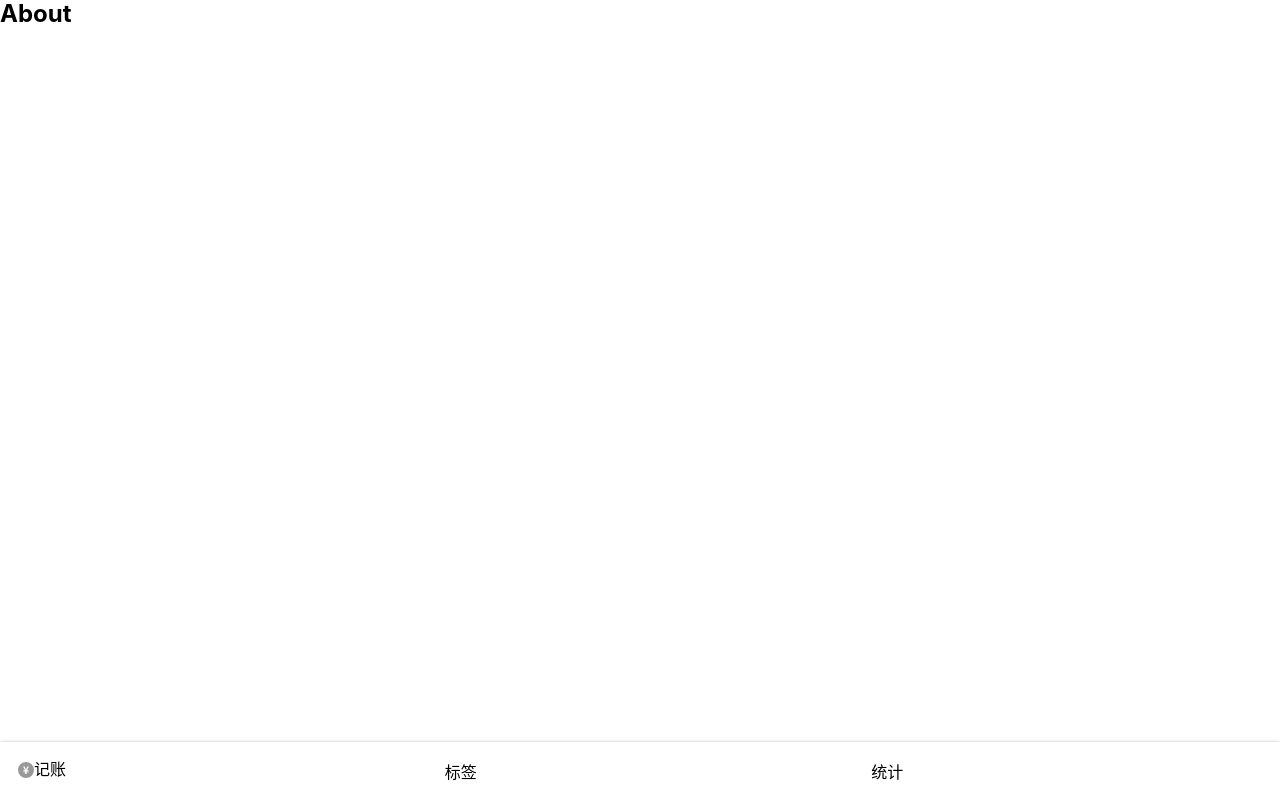
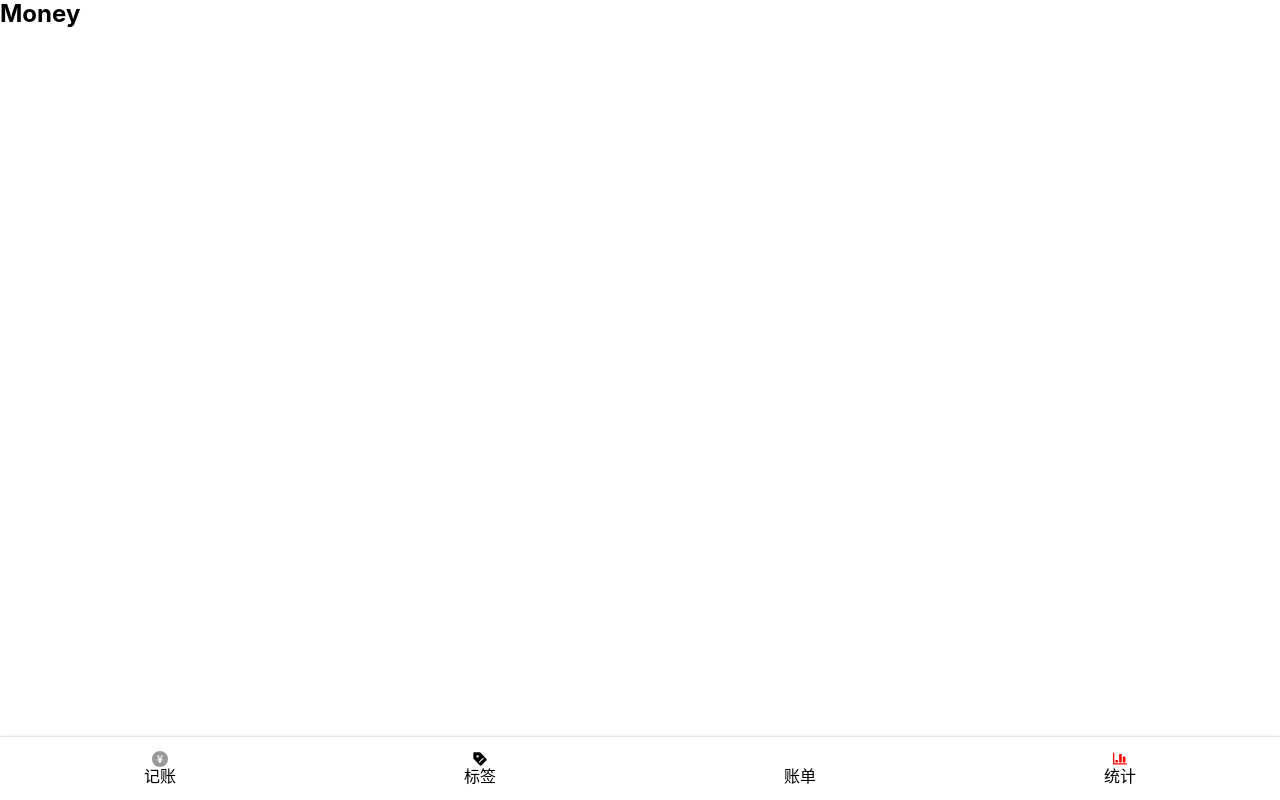
Before and after one commit to YukiGuo/money-react, a React app: page /bill#/money in a window 1280 px wide. Built offline with nearby package versions, Linux system fonts and the light colour scheme.

Commit message:
svg import all& Layout组件

```diff
--- a/config/webpack.config.js
+++ b/config/webpack.config.js
@@ -352,6 +352,14 @@ module.exports = function(webpackEnv) {
             // smaller than specified limit in bytes as data URLs to avoid requests.
             // A missing `test` is equivalent to a match.
             {
+              test: /\.svg$/,
+              use: [
+                { loader: 'svg-sprite-loader', options: {} },
+                {loader: 'svgo-loader', options: {}
+                }
+              ]
+            },
+            {
               test: [/\.bmp$/, /\.gif$/, /\.jpe?g$/, /\.png$/],
               loader: require.resolve('url-loader'),
               options: {
--- a/package.json
+++ b/package.json
@@ -91,7 +91,10 @@
   },
   "devDependencies": {
     "@types/react-router-dom": "^5.1.5",
-    "@types/styled-components": "^5.1.0"
+    "@types/styled-components": "^5.1.0",
+    "@types/webpack-env": "^1.15.2",
+    "svg-sprite-loader": "^5.0.0",
+    "svgo-loader": "^2.2.1"
   },
   "jest": {
     "roots": [
--- a/src/App.tsx
+++ b/src/App.tsx
@@ -4,27 +4,13 @@ import {
     HashRouter as Router,
     Switch,
     Route,
-    Link,
     Redirect
 } from 'react-router-dom';
-import Nav from 'components/Nav';
-import styled from 'styled-components';
-
-const Wrapper = styled.div`
-height: 100vh;
-display: flex;
-flex-direction: column;
-`;
-const Main = styled.div`
-flex-grow: 1;
-overflow: auto;
-`;
+import Layout from 'components/Layout';
 
 function App() {
     return (
         <Router>
-            <Wrapper>
-                    <Main>
                         <Switch>
                             <Route path="/money">
                                 <Money/>
@@ -35,31 +21,49 @@ function App() {
                             <Route path="/statistics">
                                 <Statistics/>
                             </Route>
+                            <Route path="/bill">
+                                <Bill/>
+                            </Route>
                             <Redirect exact from ='/' to='/money' />
                             <Route path="*">
                                 <UnFound/>
                              </Route>
                         </Switch>
-                    </Main>
-                    <Nav/>
-            </Wrapper>
         </Router>
     );
 }
 
 function Statistics() {
-    return <h2>Home</h2>;
+    return (
+        <Layout>
+            <h2>Statistics</h2>
+        </Layout>
+    );
 }
 
 function Money() {
-    return <h2>About</h2>;
+
+    return (
+        <Layout>
+            <h2>Money</h2>
+        </Layout>
+    )
 }
-
 function Tags() {
-    return <h2>Users</h2>;
+    return (
+        <Layout>
+            <h2>Tags</h2>
+        </Layout>
+    )
 }
 function UnFound() {
     return <h4>该页面不存在</h4>;
 }
-
+function Bill() {
+    return (
+        <Layout>
+            <h2>Bill</h2>
+        </Layout>
+    )
+}
 export default App;
--- a/src/components/Icon.tsx
+++ b/src/components/Icon.tsx
@@ -1,13 +1,16 @@
-// import React from 'react'
-// type Props ={
-//     name: string
-// }
-// const Icon=(props: Props)=> {
-//     return(
-//         <svg className="icon">
-//             <use xlinkHref={'#'+props.name} />
-//         </svg>
-//     )
-//
-// };
-// export default Icon;
+import React from 'react'
+const importAll = (requireContext: __WebpackModuleApi.RequireContext) => requireContext.keys().forEach(requireContext);
+try {importAll(require.context('icons', true, /\.svg$/));} catch (error) {console.log(error);}
+
+type Props ={
+    name: string
+}
+const Icon=(props: Props)=> {
+    return(
+        <svg className="icon">
+            <use xlinkHref={'#'+props.name}></use>
+        </svg>
+    )
+
+};
+export default Icon;
--- /dev/null
+++ b/src/components/Layout.tsx
@@ -0,0 +1,30 @@
+import styled from "styled-components"
+import React from "react"
+import Nav from "./Nav"
+
+const Wrapper = styled.div`
+height: 100vh;
+display: flex;
+flex-direction: column;
+`;
+const Main = styled.div`
+flex-grow: 1;
+overflow: auto;
+`;
+
+type Props ={
+    children: any
+}
+function Layout(props: Props) {
+return(
+    <Wrapper>
+        <Main>
+            {props.children}
+        </Main>
+       <Nav/>
+    </Wrapper>
+
+)
+
+}
+export default Layout;
--- a/src/components/Nav.tsx
+++ b/src/components/Nav.tsx
@@ -1,9 +1,11 @@
 import styled from 'styled-components';
 import {Link} from 'react-router-dom';
 import React from 'react';
-import x from 'icons/money.svg';
 
-console.log(x);
+import Icon from './Icon';
+
+
+require ('icons/tag.svg')
 const NavWrapper = styled.div`
 display:flex;
 justify-content: center;
@@ -11,32 +13,37 @@ align-items: center;
 text-align: center;
 line-height: 30px;
 box-shadow:0 0 3px rgba(0,0,0,0.25);
->ul{
-width: 100%;
- >li{
+ >.item{
  display: inline-flex;
- width: 33.3333%;
+ flex-direction: column;
+ width: 25%;
  align-items: center;
  text-align: center;
- padding:18px;
+ padding:14px;
  }
-}
 `;
 function Nav() {
 return(
     <NavWrapper>
-    <ul>
-        <li>
-            <img src={x} className='icon' />
-            <Link to="/money">记账</Link>
-        </li>
-        <li>
-            <Link to="/tags">标签</Link>
-        </li>
-        <li>
-            <Link to="/statistics">统计</Link>
-        </li>
-    </ul>
+            <Link to="/money" className="item">
+                <Icon name="money"/>
+                <span>记账</span>
+            </Link>
+
+            <Link to="/tags" className="item">
+                <Icon name="tag"/>
+                <span>标签</span>
+            </Link>
+        <Link to="/bill" className="item">
+            <Icon name="bill"/>
+            <span>账单</span>
+        </Link>
+            <Link to="/statistics" className="item">
+                <Icon name="statistics"/>
+                <span>统计</span>
+            </Link>
+
+
     </NavWrapper>
 )
 }
--- a/src/index.scss
+++ b/src/index.scss
@@ -21,4 +21,5 @@ body{
   vertical-align: -0.15em;
   fill: currentColor;
   overflow: hidden;
+
 }
```
Also changed, not shown: src/icons/tag.svg (renamed from src/icons/label.svg), 1 other file (tests, documents, lock files or other folders).
